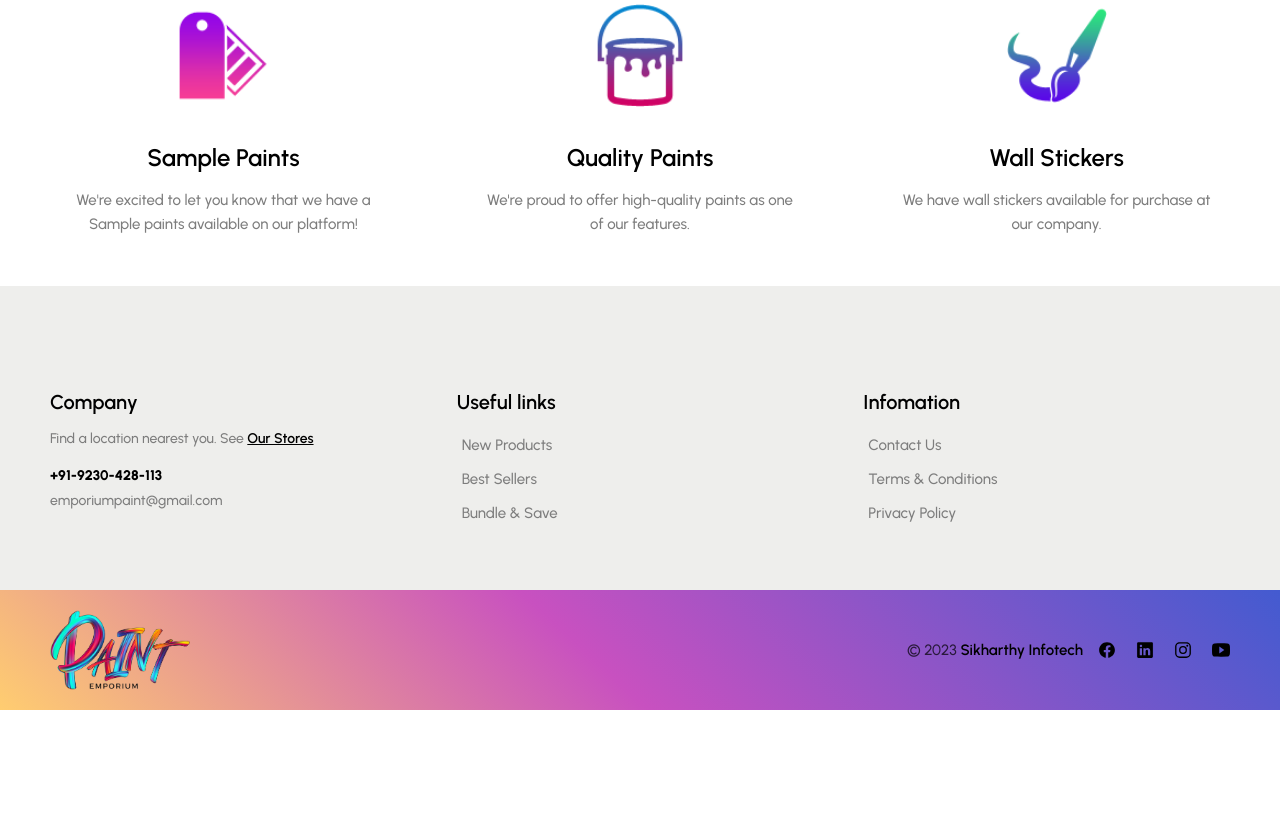
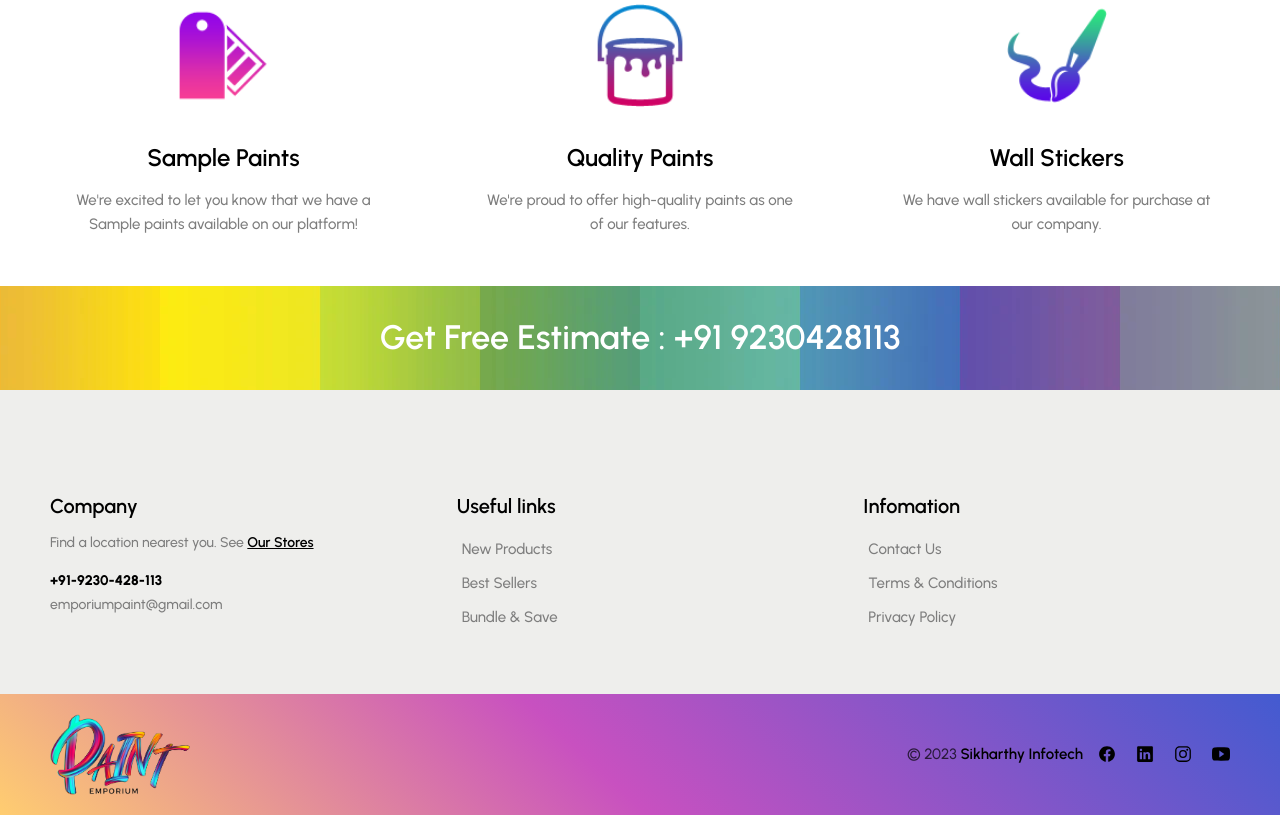
Before and after one commit to iamPankajGhosh/paint-emporium_vanilaJs, a PHP site: page / in a window 1280 px wide. Shown: the part 3441-4256 px from the top of the page. Before the commit the page ends 4151 px from the top, so only its background shows below. Run offline with PHP 8.4, Linux system fonts and the light colour scheme.

Commit message:
Add : estimate banner

```diff
--- a/index.html
+++ b/index.html
@@ -1559,6 +1559,20 @@
             </div>
           </div>
         </section>
+
+        <!--
+          - #ESTIMATE BANNER
+        -->
+        <section
+          class="section estimate has-bg-image"
+          id="estimator"
+          aria-label="get free estimate"
+          data-section
+        >
+          <div class="container">
+            <h2 class="h2 section-title">Get Free Estimate : +91 9230428113</h2>
+          </div>
+        </section>
       </article>
     </main>
 
--- a/src/assets/css/home.css
+++ b/src/assets/css/home.css
@@ -283,6 +283,21 @@
 }
 
 /*-----------------------------------*\
+  #ESTIMATE BANNER
+\*-----------------------------------*/
+
+.estimate {
+  background: url("../img/extimate-bg.webp");
+  padding-block: 30px;
+  background-position: center;
+}
+
+.estimate .section-title {
+  text-align: center;
+  color: var(--white);
+}
+
+/*-----------------------------------*\
   #OFFER
 \*-----------------------------------*/
 
```
Also changed, not shown: src/assets/img/extimate-bg.webp (added).
